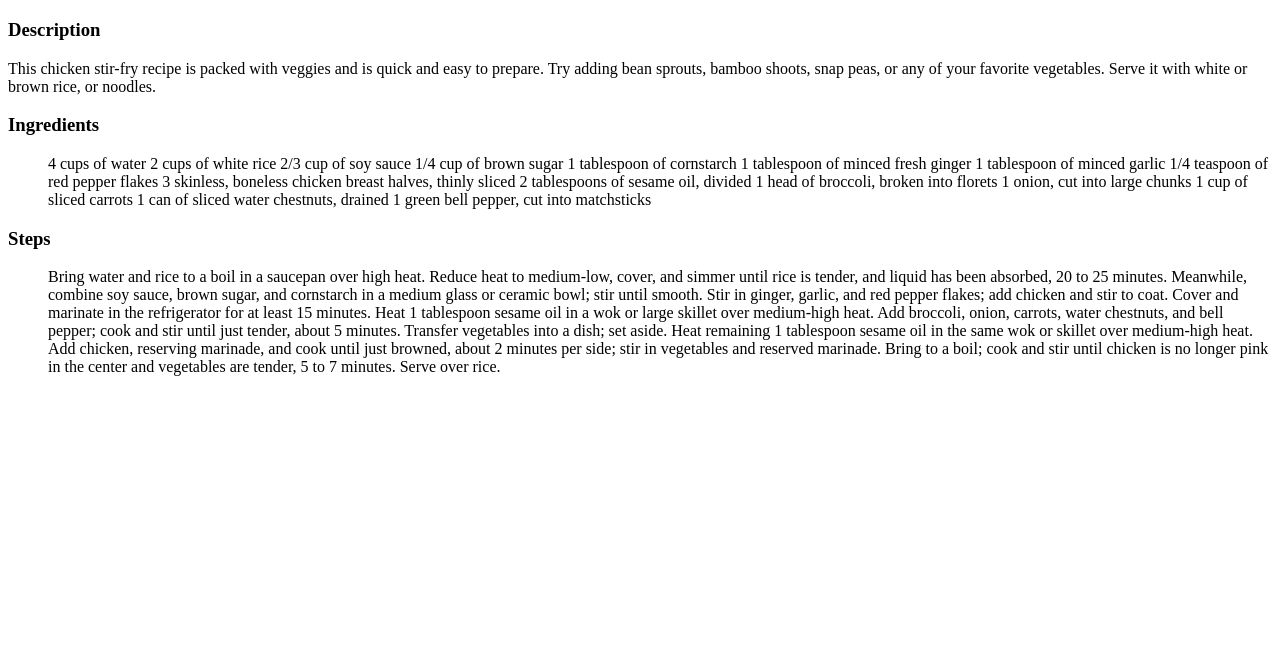
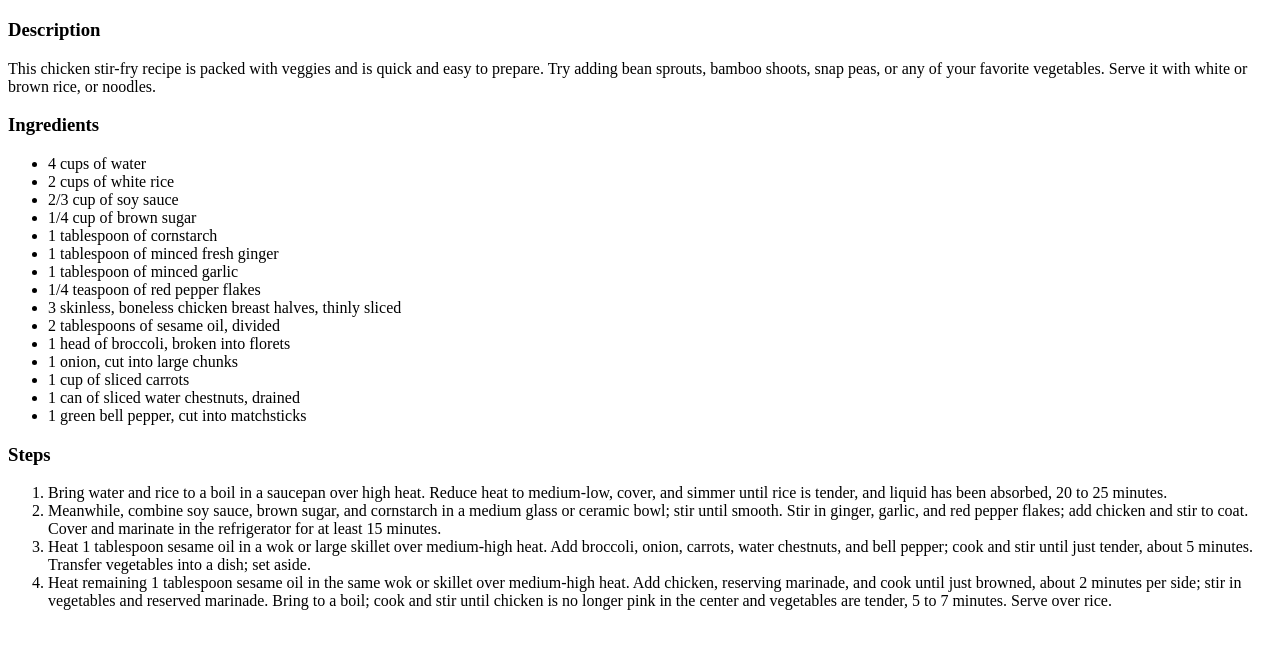
Before and after one commit to MylesPerHour201/odin-recipes, a plain HTML site: page recipes/chicken_stir_fry.html in a window 1280 px wide. Shown: the part 61-710 px from the top of the page. Drawn offline with Linux system fonts and the light colour scheme.

Commit message:
updated list formart

```diff
--- a/recipes/chicken_stir_fry.html
+++ b/recipes/chicken_stir_fry.html
@@ -12,31 +12,31 @@
         <p>This chicken stir-fry recipe is packed with veggies and is quick and easy to prepare. Try adding bean sprouts, bamboo shoots, snap peas, or any of your favorite vegetables. Serve it with white or brown rice, or noodles.</p>
     <h3>Ingredients</h3>
         <ul>
-            4 cups of water
-            2 cups of white rice
-            2/3 cup of soy sauce
-            1/4 cup of brown sugar
-            1 tablespoon of cornstarch
-            1 tablespoon of minced fresh ginger
-            1 tablespoon of minced garlic
-            1/4 teaspoon of red pepper flakes
-            3 skinless, boneless chicken breast halves, thinly sliced
-            2 tablespoons of sesame oil, divided
-            1 head of broccoli, broken into florets
-            1 onion, cut into large chunks
-            1 cup of sliced carrots
-            1 can of sliced water chestnuts, drained
-            1 green bell pepper, cut into matchsticks
+            <li>4 cups of water</li>
+            <li>2 cups of white rice</li>
+            <li>2/3 cup of soy sauce</li>
+            <li>1/4 cup of brown sugar</li>
+            <li>1 tablespoon of cornstarch</li>
+            <li>1 tablespoon of minced fresh ginger</li>
+            <li>1 tablespoon of minced garlic</li>
+            <li>1/4 teaspoon of red pepper flakes</li>
+            <li>3 skinless, boneless chicken breast halves, thinly sliced</li>
+            <li>2 tablespoons of sesame oil, divided</li>
+            <li>1 head of broccoli, broken into florets</li>
+            <li>1 onion, cut into large chunks</li>
+            <li>1 cup of sliced carrots</li>
+            <li>1 can of sliced water chestnuts, drained</li>
+            <li>1 green bell pepper, cut into matchsticks</li>
         </ul>
     <h3>Steps</h3>
         <ol>
-            Bring water and rice to a boil in a saucepan over high heat. Reduce heat to medium-low, cover, and simmer until rice is tender, and liquid has been absorbed, 20 to 25 minutes.
+            <li>Bring water and rice to a boil in a saucepan over high heat. Reduce heat to medium-low, cover, and simmer until rice is tender, and liquid has been absorbed, 20 to 25 minutes.</li>
 
-            Meanwhile, combine soy sauce, brown sugar, and cornstarch in a medium glass or ceramic bowl; stir until smooth. Stir in ginger, garlic, and red pepper flakes; add chicken and stir to coat. Cover and marinate in the refrigerator for at least 15 minutes.
+            <li>Meanwhile, combine soy sauce, brown sugar, and cornstarch in a medium glass or ceramic bowl; stir until smooth. Stir in ginger, garlic, and red pepper flakes; add chicken and stir to coat. Cover and marinate in the refrigerator for at least 15 minutes.</li>
 
-            Heat 1 tablespoon sesame oil in a wok or large skillet over medium-high heat. Add broccoli, onion, carrots, water chestnuts, and bell pepper; cook and stir until just tender, about 5 minutes. Transfer vegetables into a dish; set aside.
+            <li>Heat 1 tablespoon sesame oil in a wok or large skillet over medium-high heat. Add broccoli, onion, carrots, water chestnuts, and bell pepper; cook and stir until just tender, about 5 minutes. Transfer vegetables into a dish; set aside.</li>
 
-            Heat remaining 1 tablespoon sesame oil in the same wok or skillet over medium-high heat. Add chicken, reserving marinade, and cook until just browned, about 2 minutes per side; stir in vegetables and reserved marinade. Bring to a boil; cook and stir until chicken is no longer pink in the center and vegetables are tender, 5 to 7 minutes. Serve over rice.
+            <li>Heat remaining 1 tablespoon sesame oil in the same wok or skillet over medium-high heat. Add chicken, reserving marinade, and cook until just browned, about 2 minutes per side; stir in vegetables and reserved marinade. Bring to a boil; cook and stir until chicken is no longer pink in the center and vegetables are tender, 5 to 7 minutes. Serve over rice.</li>
         </ol>
 </body>
 </html>
```
Also changed, not shown: recipes/beef_stew.html (+20 -18 lines), recipes/turkey_chili.html (+14 -11 lines).
